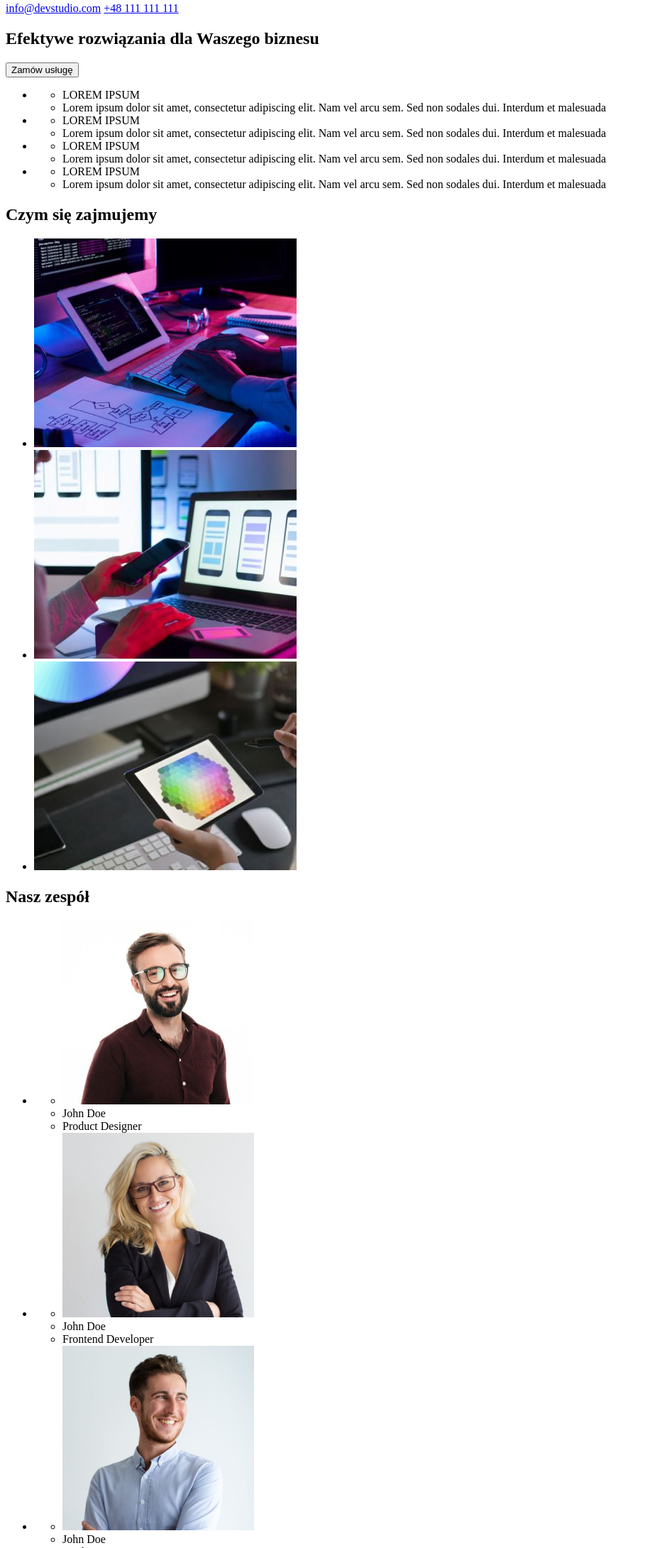
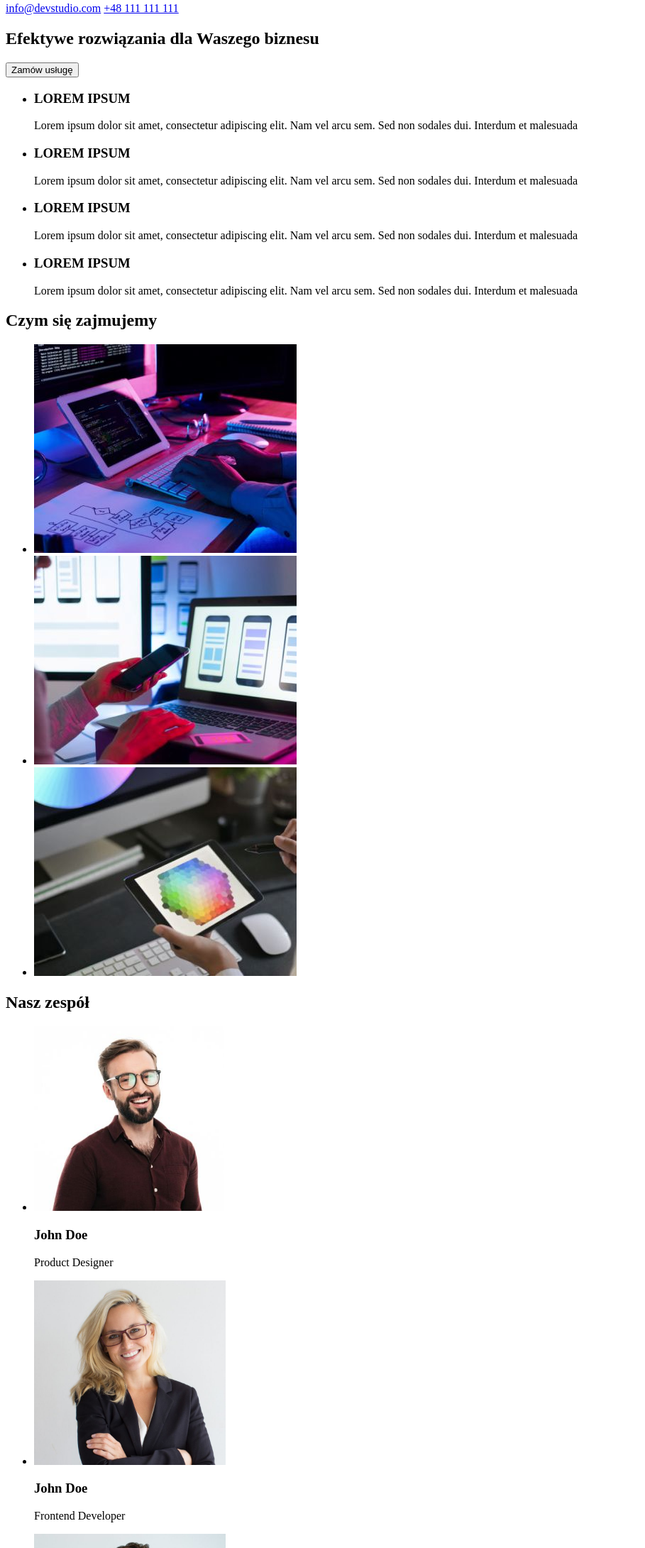
Before and after one commit to piotrlewoniec/goit-markup-hw-01, a plain HTML site: page index.html in a window 1280 px wide. Shown: the part 109-2290 px from the top of the page at 71% size, without its empty margins (0-909 px from the left). Drawn offline with Linux system fonts and the light colour scheme.

Commit message:
changed after mentor's feedback
1. section - LOREM - less ul li. added p h3
2. section - Nasz zespol - less ul li. added p h3

```diff
--- a/index.html
+++ b/index.html
@@ -27,40 +27,32 @@
       <section>
         <ul>
           <li>
-            <ul>
-              <li>LOREM IPSUM</li>
-              <li>
+            <h3>LOREM IPSUM</h3>
+            <p>
               Lorem ipsum dolor sit amet, consectetur adipiscing elit. Nam vel arcu sem. Sed non
               sodales dui. Interdum et malesuada
-              </li>
-            </ul>
+            </p>
           </li>
           <li>
-            <ul>
-              <li>LOREM IPSUM</li>
-              <li>
+            <h3>LOREM IPSUM</h3>
+            <p>
               Lorem ipsum dolor sit amet, consectetur adipiscing elit. Nam vel arcu sem. Sed non
               sodales dui. Interdum et malesuada
-              </li>
-            </ul>
+            </p>
           </li>
           <li>
-            <ul>
-              <li>LOREM IPSUM</li>
-              <li>
+            <h3>LOREM IPSUM</h3>
+            <p>
               Lorem ipsum dolor sit amet, consectetur adipiscing elit. Nam vel arcu sem. Sed non
               sodales dui. Interdum et malesuada
-              </li>
-            </ul>
+            </p>
           </li>
           <li>
-            <ul>
-              <li>LOREM IPSUM</li>
-              <li>
+            <h3>LOREM IPSUM</h3>
+            <p>
               Lorem ipsum dolor sit amet, consectetur adipiscing elit. Nam vel arcu sem. Sed non
               sodales dui. Interdum et malesuada
-              </li>
-            </ul>
+            </p>
           </li>
         </ul>
       </section>
@@ -97,40 +89,24 @@
         <h2>Nasz zespół</h2>
         <ul>
           <li>
-            <ul>
-              <li>
             <img src="images/johndoe001.jpg" alt="Zdjęcie Johna Doe" width="270" height="260" />
-              </li>
-              <li>John Doe</li>
-              <li>Product Designer</li>
-            </ul>
+            <h3>John Doe</h3>
+            <p>Product Designer</p>
           </li>
           <li>
-            <ul>
-              <li>
             <img src="images/johndoe002.jpg" alt="Zdjęcie Johna Doe" width="270" height="260" />
-              </li>
-              <li>John Doe</li>
-              <li>Frontend Developer</li>
-            </ul>
+            <h3>John Doe</h3>
+            <p>Frontend Developer</p>
           </li>
           <li>
-            <ul>
-              <li>
             <img src="images/johndoe003.jpg" alt="Zdjęcie Johna Doe" width="270" height="260" />
-              </li>
-              <li>John Doe</li>
-              <li>Marketing</li>
-            </ul>
+            <h3>John Doe</h3>
+            <p>Marketing</p>
           </li>
           <li>
-            <ul>
-              <li>
             <img src="images/johndoe004.jpg" alt="Zdjęcie Johna Doe" width="270" height="260" />
-              </li>
-              <li>John Doe</li>
-              <li>UI Designer</li>
-            </ul>
+            <h3>John Doe</h3>
+            <p>UI Designer</p>
           </li>
         </ul>
       </section>
```
Lines whose indentation alone changed are shown as unchanged.
